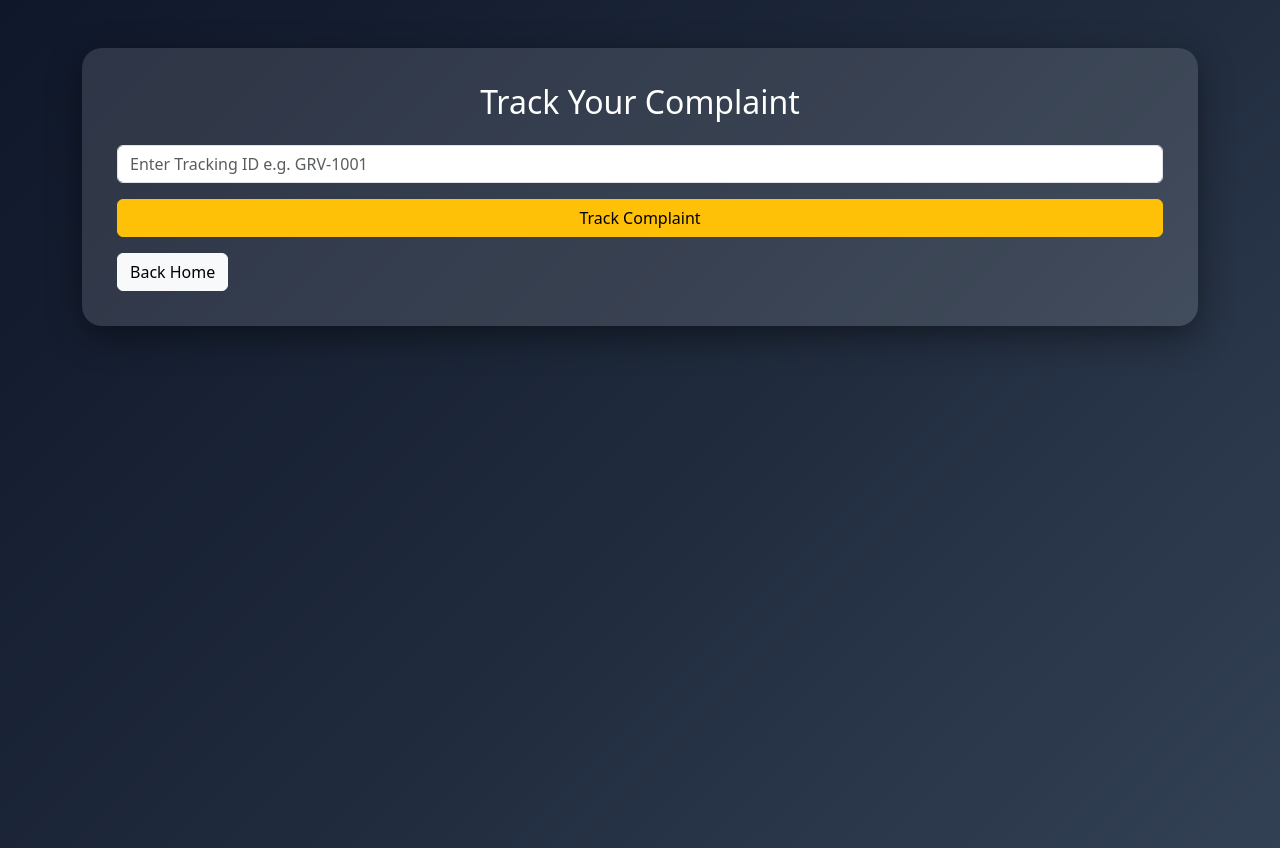
After one commit to amitkumarprajapati12/AI-Grievance-System, a Django app: page /track/ in a window 1280 px wide. The commit adds this page. Run offline with Django 5.2, Linux system fonts and the light colour scheme.

Commit message:
Added complaint tracking page

```diff
--- /dev/null
+++ b/grievance_app/templates/track.html
@@ -0,0 +1,77 @@
+<!DOCTYPE html>
+<html>
+<head>
+    <title>Track Complaint</title>
+
+    <link href="https://cdn.jsdelivr.net/npm/bootstrap@5.3.3/dist/css/bootstrap.min.css"
+          rel="stylesheet">
+
+    <style>
+        body {
+            background: linear-gradient(135deg, #0f172a, #1e293b, #334155);
+            min-height: 100vh;
+        }
+
+        .track-card {
+            background: rgba(255,255,255,0.12);
+            border-radius: 20px;
+            padding: 35px;
+            color: white;
+            box-shadow: 0 10px 35px rgba(0,0,0,0.45);
+        }
+    </style>
+</head>
+
+<body>
+
+<div class="container mt-5">
+    <div class="track-card">
+
+        <h2 class="text-center mb-4">Track Your Complaint</h2>
+
+        <form method="POST">
+            {% csrf_token %}
+
+            <input type="text"
+                   name="tracking_id"
+                   class="form-control mb-3"
+                   placeholder="Enter Tracking ID e.g. GRV-1001"
+                   required>
+
+            <button type="submit" class="btn btn-warning w-100">
+                Track Complaint
+            </button>
+        </form>
+
+        {% if error %}
+            <div class="alert alert-danger mt-4">
+                {{ error }}
+            </div>
+        {% endif %}
+
+        {% if complaint %}
+            <div class="alert alert-success mt-4">
+                <h4>Complaint Found</h4>
+                <p><b>Tracking ID:</b> {{ complaint.tracking_id }}</p>
+                <p><b>Name:</b> {{ complaint.name }}</p>
+                <p><b>Category:</b> {{ complaint.category }}</p>
+                <p><b>Status:</b> {{ complaint.status }}</p>
+                <p><b>Date:</b> {{ complaint.created_at }}</p>
+
+                {% if complaint.latitude and complaint.longitude %}
+                    <a target="_blank"
+                       class="btn btn-info btn-sm"
+                       href="https://www.google.com/maps?q={{ complaint.latitude }},{{ complaint.longitude }}">
+                        View Location
+                    </a>
+                {% endif %}
+            </div>
+        {% endif %}
+
+        <a href="/" class="btn btn-light mt-3">Back Home</a>
+
+    </div>
+</div>
+
+</body>
+</html>
--- a/grievance_app/urls.py
+++ b/grievance_app/urls.py
@@ -14,6 +14,8 @@ urlpatterns = [
 
     path('dashboard/', views.dashboard, name='dashboard'),
 
+    path('track/', views.track_complaint, name='track'),
+
     path(
         'login/',
         auth_views.LoginView.as_view(template_name='login.html'),
--- a/grievance_app/views.py
+++ b/grievance_app/views.py
@@ -81,6 +81,24 @@ def dashboard(request):
     })
 
 
+def track_complaint(request):
+    complaint = None
+    error = None
+
+    if request.method == 'POST':
+        tracking_id = request.POST.get('tracking_id')
+
+        try:
+            complaint = Grievance.objects.get(tracking_id=tracking_id)
+        except Grievance.DoesNotExist:
+            error = "No complaint found with this Tracking ID."
+
+    return render(request, 'track.html', {
+        'complaint': complaint,
+        'error': error
+    })
+
+
 def logout_user(request):
     logout(request)
     return redirect('home')
```
Also changed, not shown: grievance_app/templates/home.html (+25 -4 lines).
